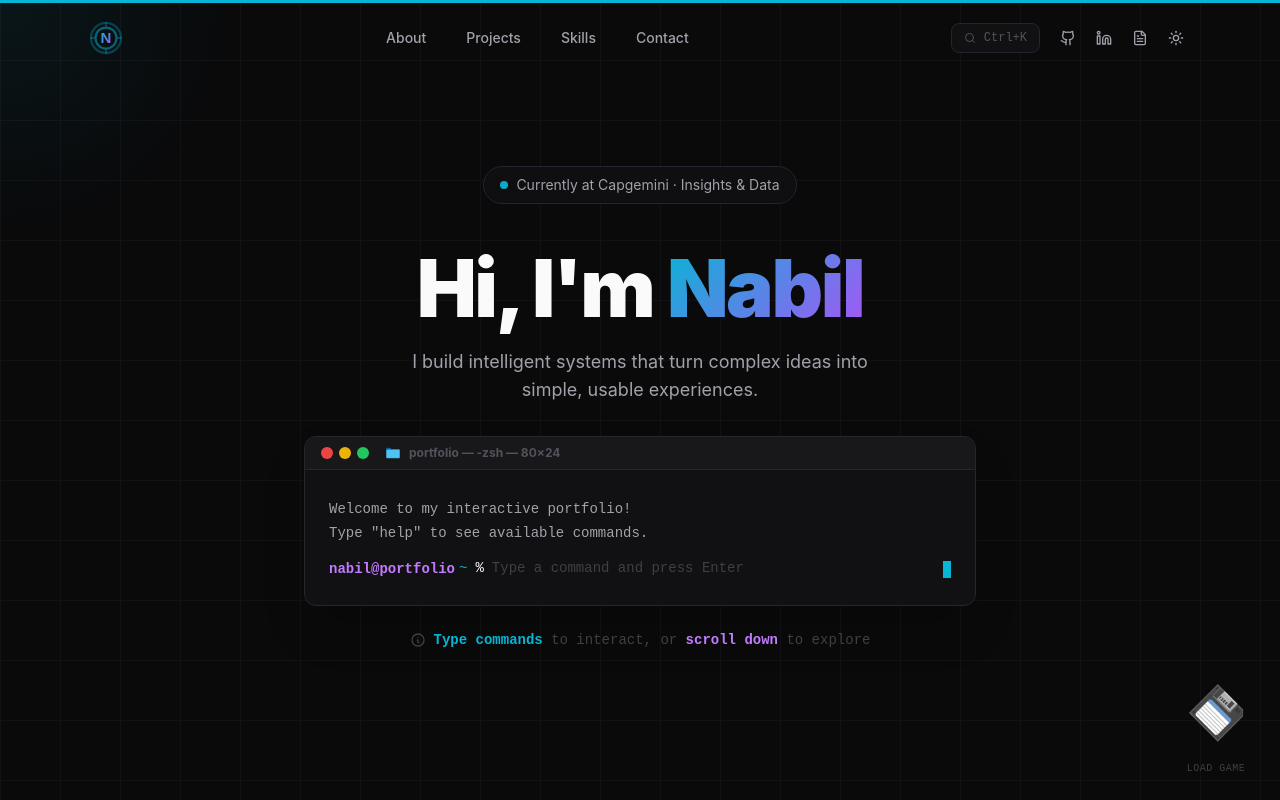
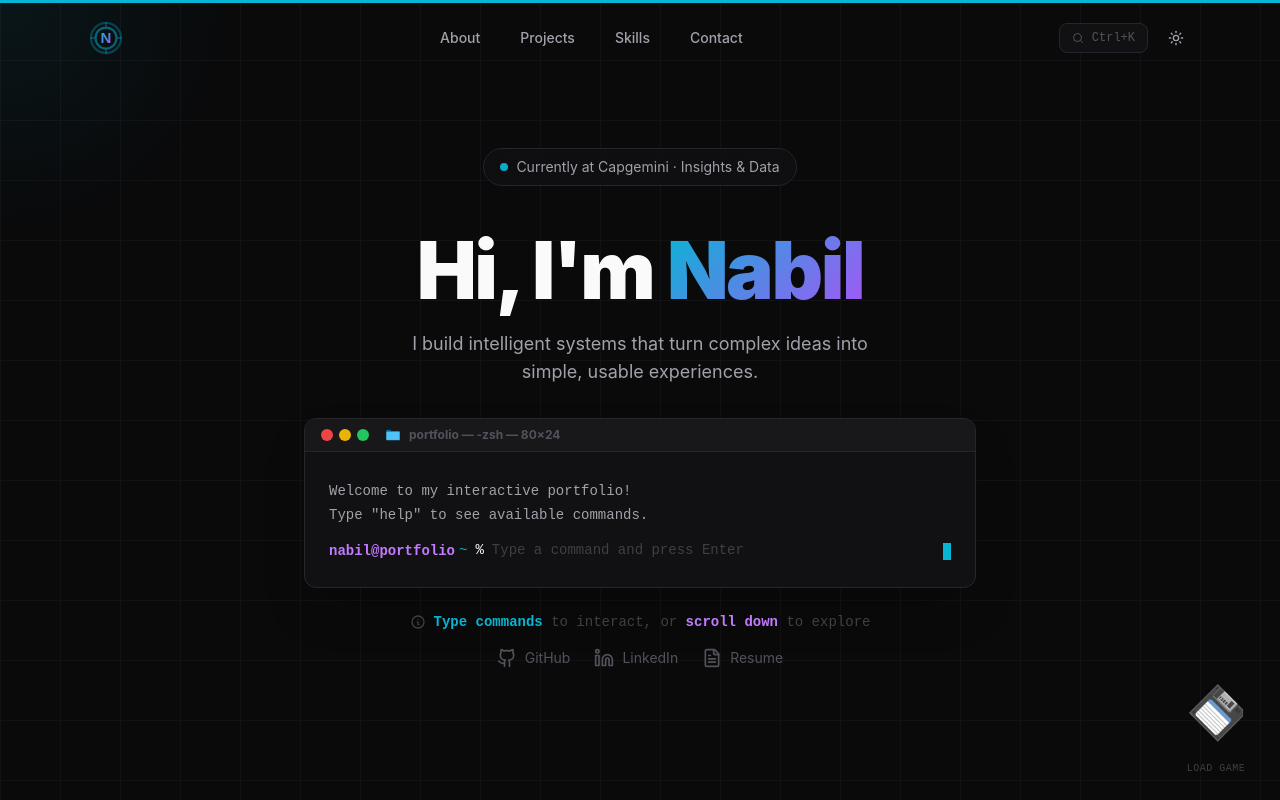
Before and after one commit to nabilelbajdi/nabil-portfolio, a React (Vite) app: page / in a window 1280 px wide. Shown: the top 800 px of the page. Built offline with nearby package versions, Linux system fonts and the light colour scheme; a web font is replaced by a local one.

Commit message:
feat: move social links from navbar to hero section

```diff
--- a/src/v2/components/layout/Header.jsx
+++ b/src/v2/components/layout/Header.jsx
@@ -110,39 +110,8 @@ export function Header({ onOpenCommandPalette }) {
               </button>
             </Tooltip>
 
-            {/* Social Links */}
+            {/* Theme Toggle */}
             <div className="hidden sm:flex items-center gap-1">
-              <Tooltip content="GitHub" position="bottom">
-                <a
-                  href="https://github.com/nabilelbajdi"
-                  target="_blank"
-                  rel="noopener noreferrer"
-                  className="p-2 text-[var(--v2-text-secondary)] hover:text-[var(--v2-accent)] rounded-lg transition-colors"
-                >
-                  <Github className="w-4 h-4" />
-                </a>
-              </Tooltip>
-              <Tooltip content="LinkedIn" position="bottom">
-                <a
-                  href="https://linkedin.com/in/nabilelbajdi"
-                  target="_blank"
-                  rel="noopener noreferrer"
-                  className="p-2 text-[var(--v2-text-secondary)] hover:text-[var(--v2-accent)] rounded-lg transition-colors"
-                >
-                  <Linkedin className="w-4 h-4" />
-                </a>
-              </Tooltip>
-              <Tooltip content="Resume" position="bottom">
-                <a
-                  href="/resume.pdf"
-                  target="_blank"
-                  rel="noopener noreferrer"
-                  className="p-2 text-[var(--v2-text-secondary)] hover:text-[var(--v2-accent)] rounded-lg transition-colors"
-                >
-                  <FileText className="w-4 h-4" />
-                </a>
-              </Tooltip>
-
               <Tooltip content={theme === 'dark' ? 'Light mode' : 'Dark mode'} position="bottom">
                 <button
                   onClick={toggleTheme}
--- a/src/v2/components/sections/HeroTerminal.jsx
+++ b/src/v2/components/sections/HeroTerminal.jsx
@@ -5,6 +5,8 @@ import { HistoryLine, TypedOutput } from '../ui/TerminalComponents';
 import { COMMANDS, EASTER_EGGS } from '../../data/terminalCommands';
 import { useV2Theme } from '../../hooks/useV2Theme';
 import { trackTerminalCommand, trackResumeDownload } from '../../../lib/analytics';
+import { SOCIAL_LINKS, RESUME_LINK } from '../../../data/socialLinks';
+import { Github, Linkedin, FileText } from 'lucide-react';
 
 /**
  * HeroTerminal - Interactive terminal hero section
@@ -303,6 +305,35 @@ export function HeroTerminal() {
             <span className="text-purple-400 font-bold">scroll down</span> to explore
           </span>
         </div>
+
+        {/* Social Links */}
+        <div className="flex items-center gap-4 sm:gap-6">
+          {SOCIAL_LINKS.filter(link => link.id === 'github' || link.id === 'linkedin').map((link) => (
+            <a
+              key={link.id}
+              href={link.url}
+              target="_blank"
+              rel="noopener noreferrer"
+              className="flex items-center gap-2 text-[var(--v2-text-muted)] hover:text-[var(--v2-accent)] transition-colors"
+              aria-label={link.name}
+            >
+              {link.id === 'github' && <Github className="w-5 h-5" />}
+              {link.id === 'linkedin' && <Linkedin className="w-5 h-5" />}
+              <span className="hidden sm:inline text-sm">{link.name}</span>
+            </a>
+          ))}
+          <a
+            href={RESUME_LINK.url}
+            target="_blank"
+            rel="noopener noreferrer"
+            onClick={trackResumeDownload}
+            className="flex items-center gap-2 text-[var(--v2-text-muted)] hover:text-[var(--v2-accent)] transition-colors"
+            aria-label="Resume"
+          >
+            <FileText className="w-5 h-5" />
+            <span className="text-sm">Resume</span>
+          </a>
+        </div>
       </motion.div>
 
       {/* Scroll Hint */}
```
